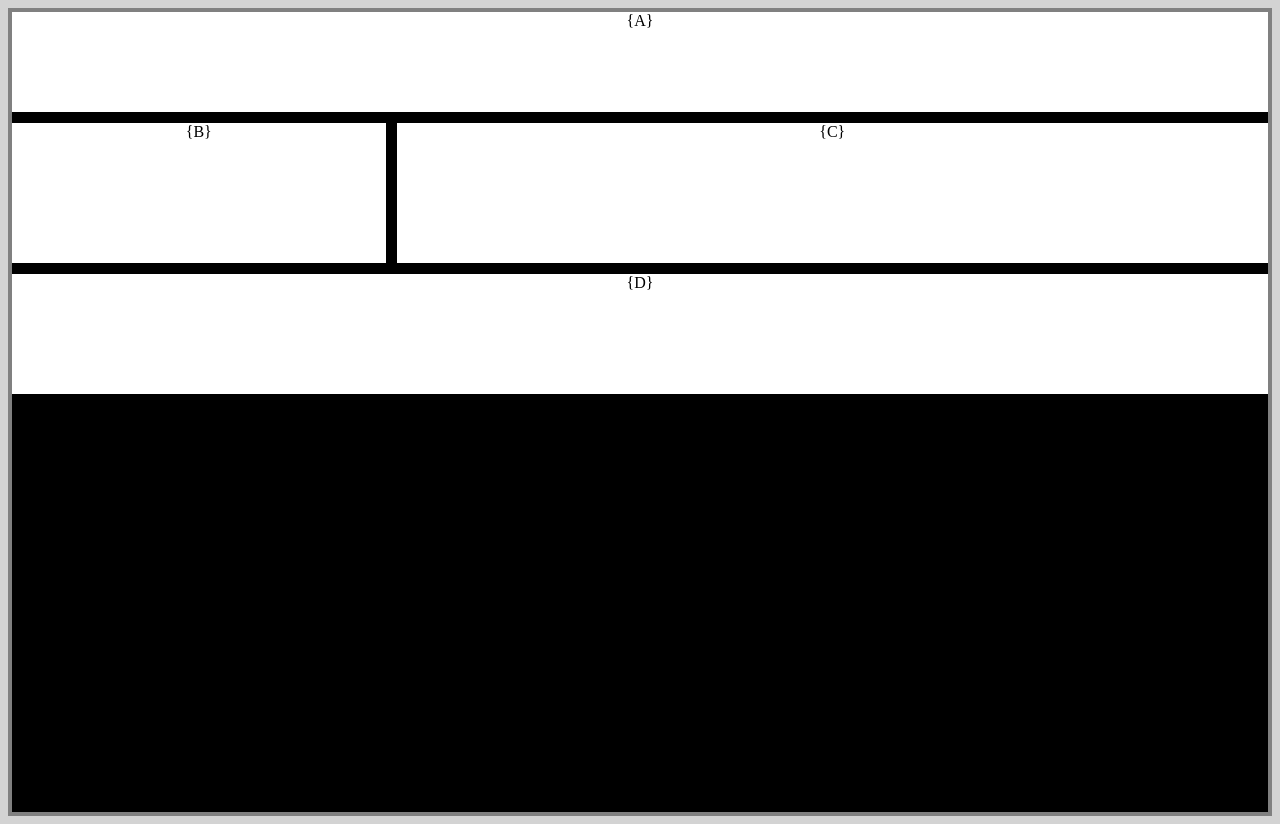
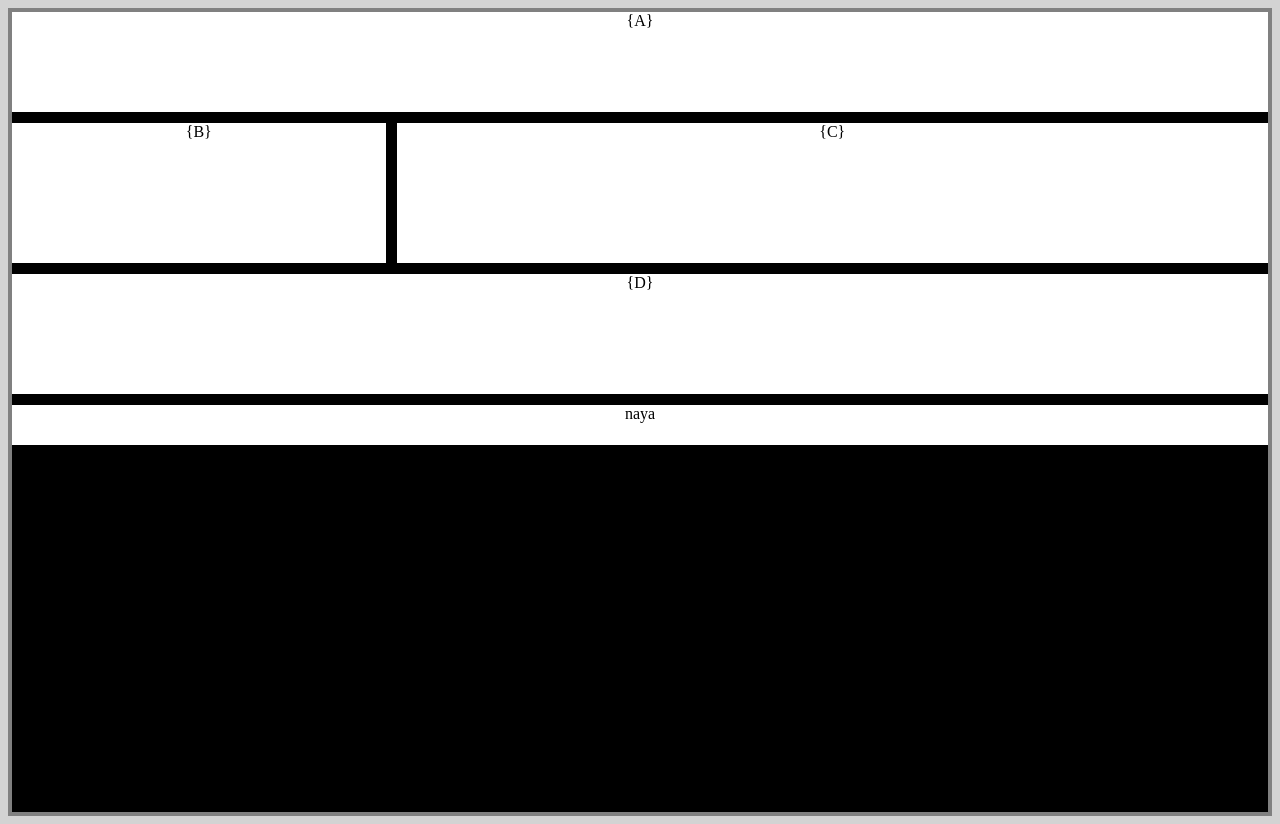
Before and after one commit to Asim925/HTML_old, a plain HTML site: page Grid/grid.html in a window 1280 px wide. Drawn offline with Linux system fonts and the light colour scheme.

Commit message:
changes in grid and others as well

```diff
--- a/Grid/grid.css
+++ b/Grid/grid.css
@@ -4,13 +4,12 @@ body{
 .container{
     display: grid;
     border: 4px solid grey;
-    grid-template: 100px 140px/  30fr 70fr ;
+    grid-template: 100px 140px 120px/  30fr 70fr ;
     grid-template-areas:
      "header header"
      "sidebar main"
      "footer footer"
-    ;
-
+     "copyright copyright";
     height: 100vh;
     gap: 11px;
     background-color: black;
@@ -29,5 +28,11 @@ body{
 
 .box-char{
     grid-area: footer;
-    height: 120px;
+
 }
+
+.box5{
+    height: 40px;
+    grid-area: copyright;
+
+}
--- a/Grid/grid.html
+++ b/Grid/grid.html
@@ -12,6 +12,8 @@
         <div class="box">{B}</div>
         <div class="box">{C}</div>
         <div class="box box-char" >{D}</div>
+        <div class="box box5">naya</div>
     </div>
+
 </body>
 </html>
```
